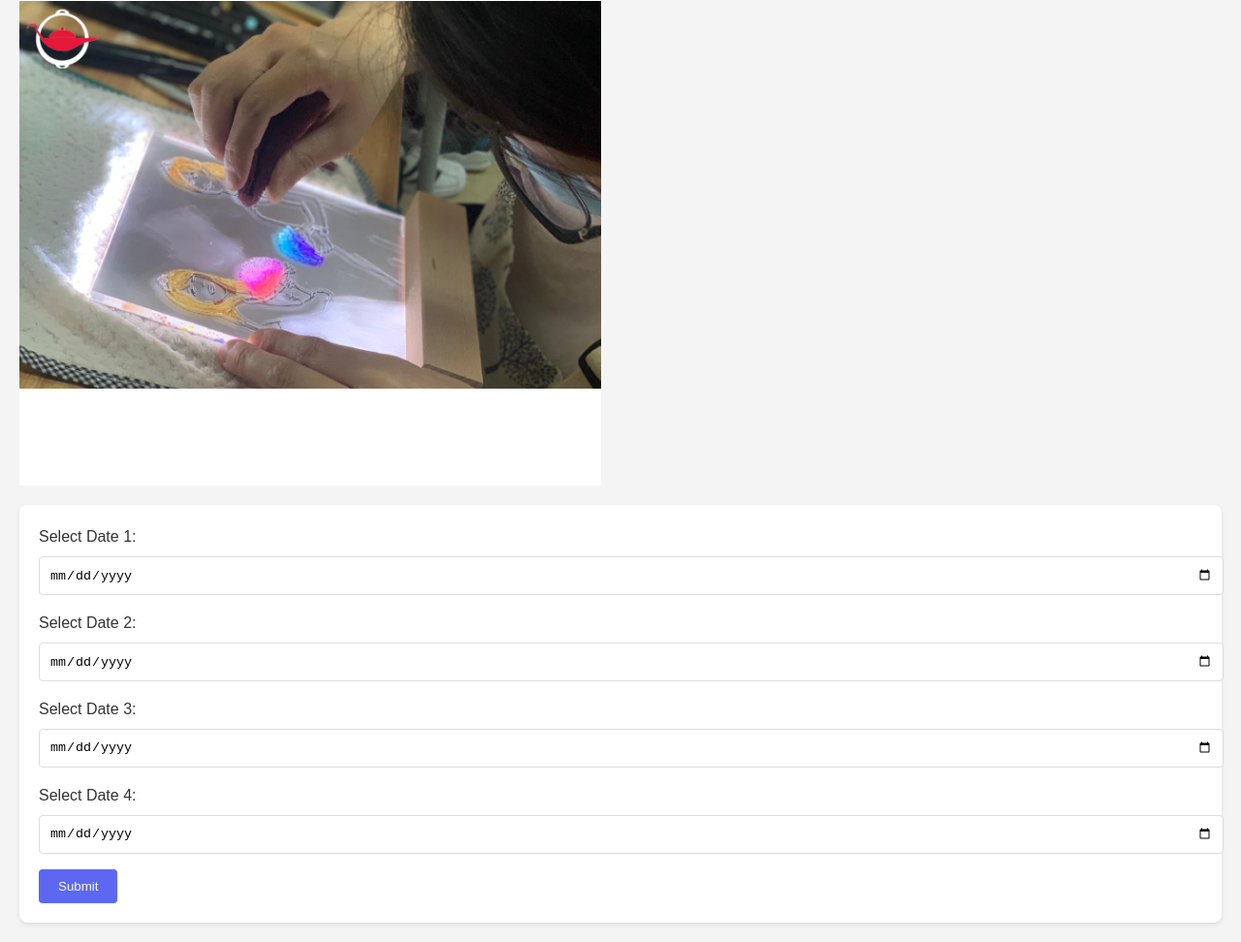
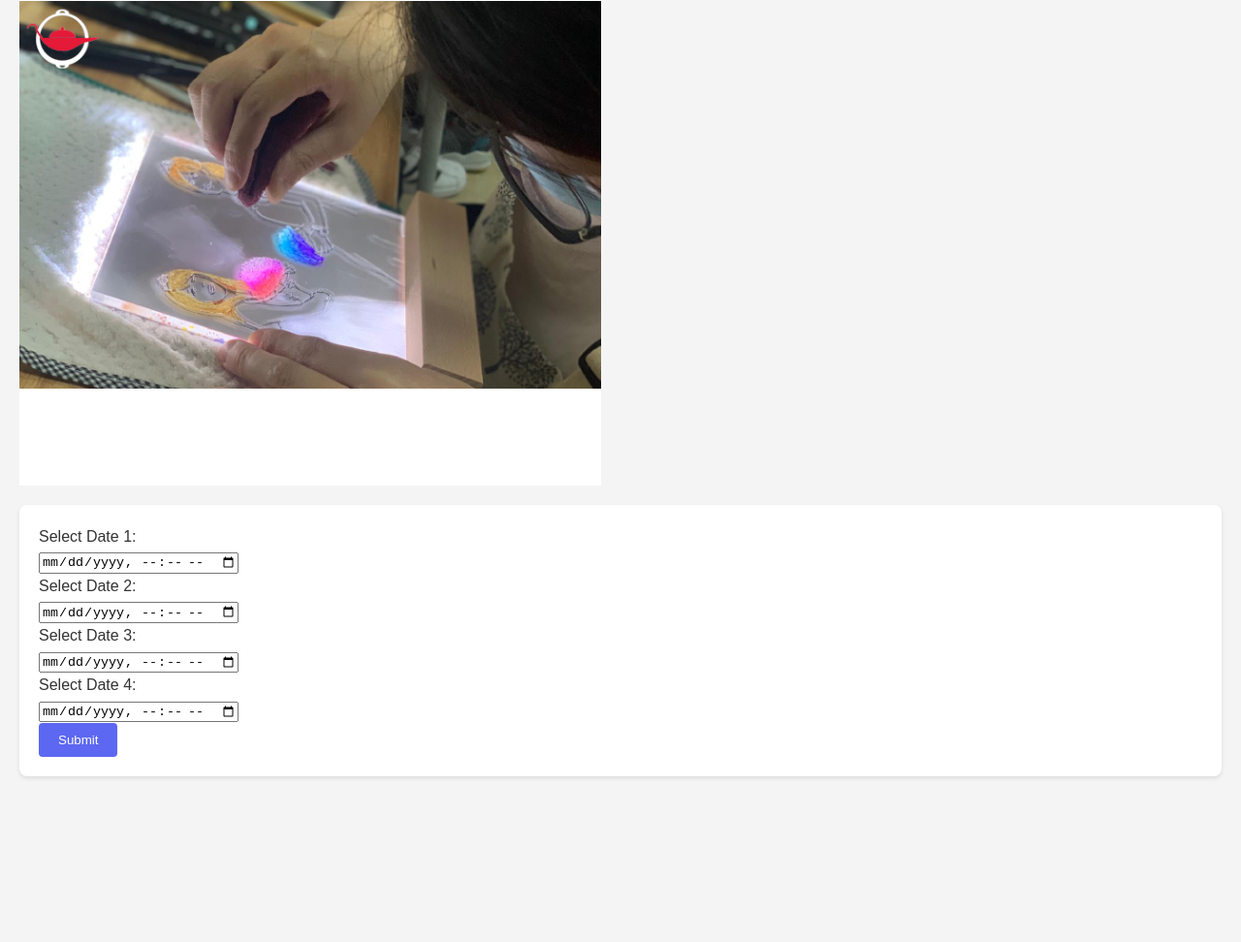
Before and after one commit to pauljhp/xmasgift, a plain HTML site: page index.html in a window 1280 px wide. Shown: the part 322-1294 px from the top of the page at 97% size. After the commit the page ends 1143 px from the top, so only its background shows below. Drawn offline with Linux system fonts and the light colour scheme.

Commit message:
minor change

```diff
--- a/index.html
+++ b/index.html
@@ -65,16 +65,16 @@
 
     <form id="submit-form">
         <label for="date1">Select Date 1:</label><br>
-        <input type="date" id="date1" name="date1" required><br>
+        <input type="datetime-local" id="date1" name="date1" required><br>
 
         <label for="date2">Select Date 2:</label><br>
-        <input type="date" id="date2" name="date2" required><br>
+        <input type="datetime-local" id="date2" name="date2" required><br>
 
         <label for="date3">Select Date 3:</label><br>
-        <input type="date" id="date3" name="date3" required><br>
+        <input type="datetime-local" id="date3" name="date3" required><br>
 
         <label for="date4">Select Date 4:</label><br>
-        <input type="date" id="date4" name="date4" required><br>
+        <input type="datetime-local" id="date4" name="date4" required><br>
 
         <button type="button" onclick="submitForm()">Submit</button>
     </form>
```
